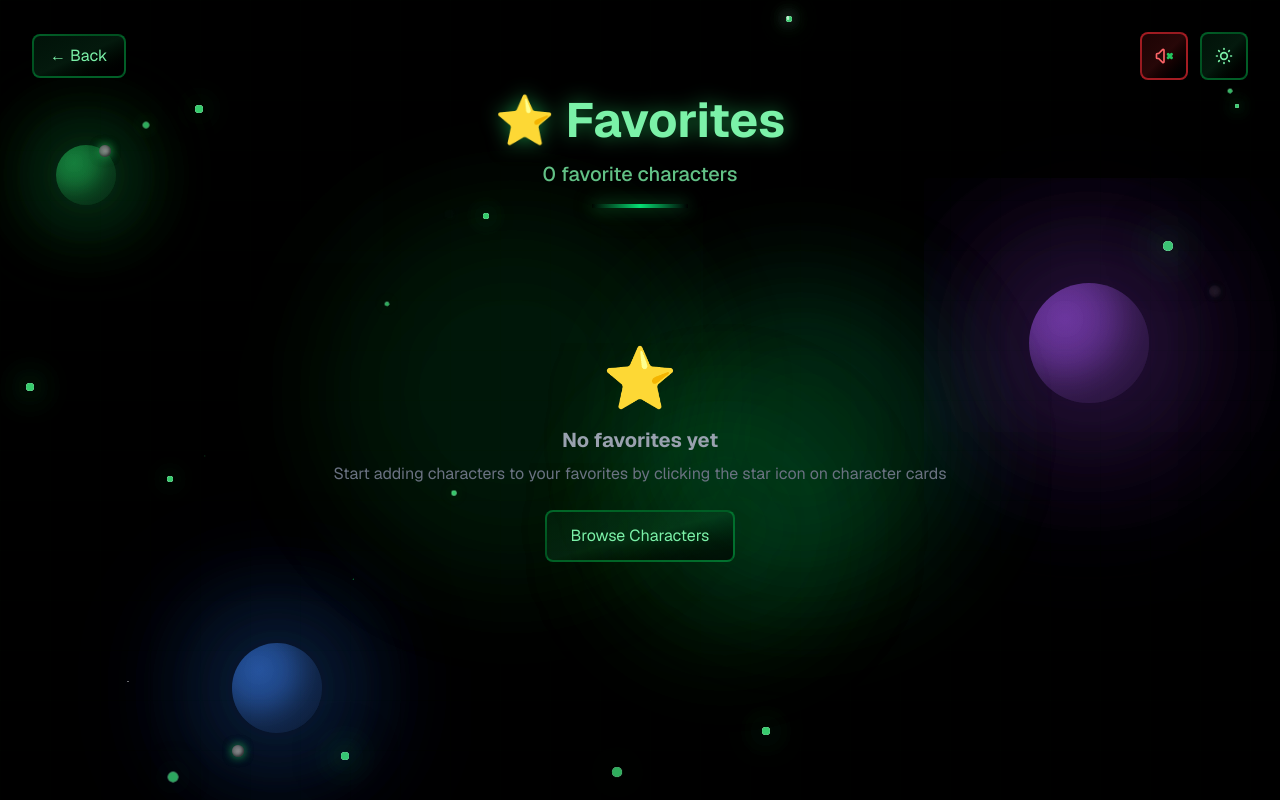
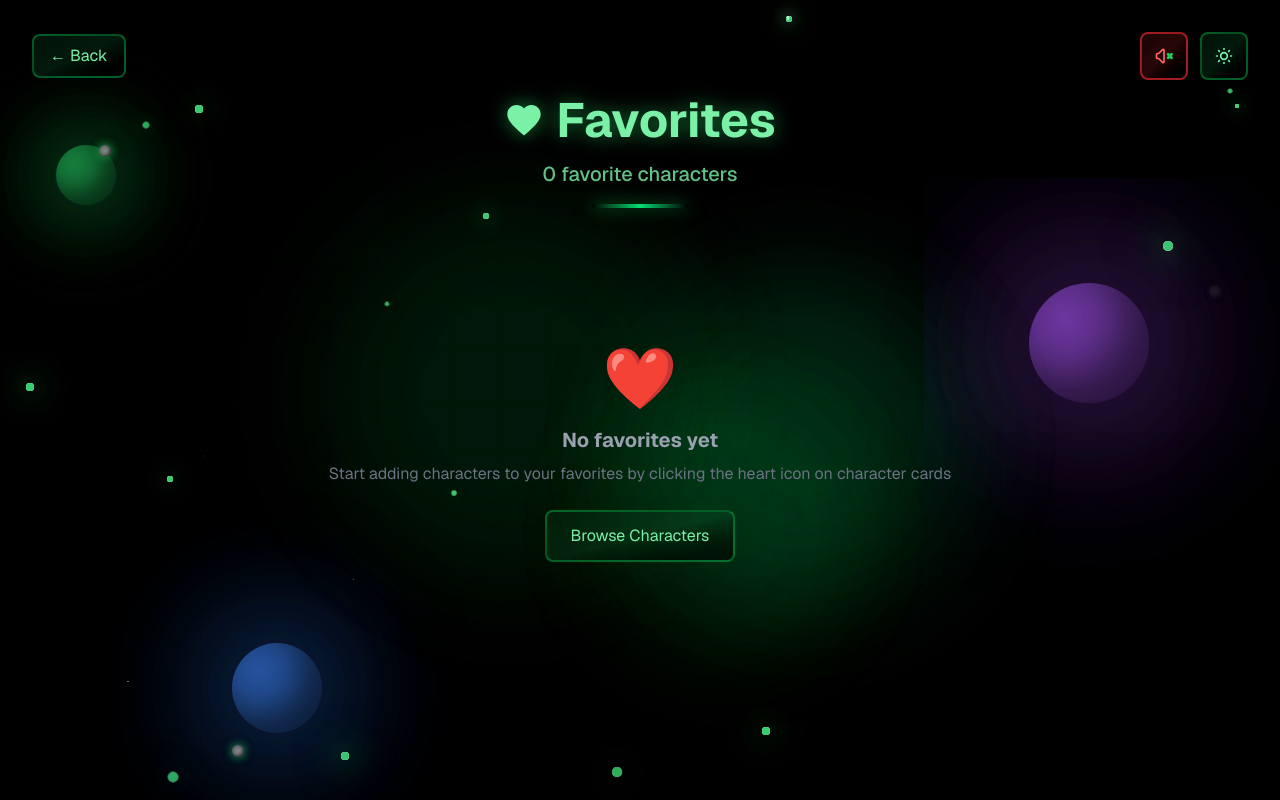
Before and after one commit to VanZio/rickandmorty-character-char-library, a Next.js app: page /favorites in a window 1280 px wide. Built offline with nearby package versions, Linux system fonts and the light colour scheme.

Commit message:
update favorites UI

```diff
--- a/app/favorites/page.tsx
+++ b/app/favorites/page.tsx
@@ -116,8 +116,11 @@ export default function FavoritesPage() {
         </div>
 
         <header className="mb-12 text-center">
-          <h1 className="mb-4 text-4xl font-bold text-green-300 drop-shadow-[0_0_10px_rgba(34,197,94,0.6)] sm:text-5xl">
-            ⭐ Favorites
+          <h1 className="mb-4 flex items-center justify-center gap-3 text-4xl font-bold text-green-300 drop-shadow-[0_0_10px_rgba(34,197,94,0.6)] sm:text-5xl">
+            <svg className="h-8 w-8 fill-current sm:h-10 sm:w-10" viewBox="0 0 24 24" preserveAspectRatio="xMidYMid meet">
+              <path d="M12 21.35l-1.45-1.32C5.4 15.36 2 12.28 2 8.5 2 5.42 4.42 3 7.5 3c1.74 0 3.41.81 4.5 2.09C13.09 3.81 14.76 3 16.5 3 19.58 3 22 5.42 22 8.5c0 3.78-3.4 6.86-8.55 11.54L12 21.35z" />
+            </svg>
+            Favorites
           </h1>
           <p className="text-lg text-green-300/80 sm:text-xl font-medium">
             {characters.length} favorite {characters.length !== 1 ? "characters" : "character"}
@@ -127,9 +130,9 @@ export default function FavoritesPage() {
 
         {characters.length === 0 ? (
           <EmptyState
-            icon="⭐"
+            icon="❤️"
             title="No favorites yet"
-            message="Start adding characters to your favorites by clicking the star icon on character cards"
+            message="Start adding characters to your favorites by clicking the heart icon on character cards"
             actionLabel="Browse Characters"
             onAction={() => window.location.href = "/"}
           />
--- a/app/globals.css
+++ b/app/globals.css
@@ -425,9 +425,9 @@ body:not(.dark) ::-webkit-scrollbar-thumb:hover {
   animation: favoritePulse 0.6s cubic-bezier(0.34, 1.56, 0.64, 1);
 }
 
-.favorite-star {
-  filter: drop-shadow(0 0 8px rgba(234, 179, 8, 0.8));
-  animation: starPop 0.6s cubic-bezier(0.34, 1.56, 0.64, 1);
+.favorite-heart {
+  filter: drop-shadow(0 0 8px rgba(34, 197, 94, 0.8));
+  animation: heartPop 0.6s cubic-bezier(0.34, 1.56, 0.64, 1);
 }
 
 @keyframes favoritePulse {
@@ -448,40 +448,40 @@ body:not(.dark) ::-webkit-scrollbar-thumb:hover {
   }
 }
 
-@keyframes starPop {
+@keyframes heartPop {
   0% {
     transform: scale(1);
-    filter: drop-shadow(0 0 8px rgba(234, 179, 8, 0.8));
+    filter: drop-shadow(0 0 8px rgba(34, 197, 94, 0.8));
   }
   25% {
     transform: scale(1.4);
-    filter: drop-shadow(0 0 15px rgba(234, 179, 8, 1)) drop-shadow(0 0 25px rgba(234, 179, 8, 0.6));
+    filter: drop-shadow(0 0 15px rgba(34, 197, 94, 1)) drop-shadow(0 0 25px rgba(34, 197, 94, 0.6));
   }
   50% {
     transform: scale(1.6);
-    filter: drop-shadow(0 0 20px rgba(234, 179, 8, 1)) drop-shadow(0 0 35px rgba(234, 179, 8, 0.8));
+    filter: drop-shadow(0 0 20px rgba(34, 197, 94, 1)) drop-shadow(0 0 35px rgba(34, 197, 94, 0.8));
   }
   75% {
     transform: scale(1.2);
-    filter: drop-shadow(0 0 12px rgba(234, 179, 8, 0.9)) drop-shadow(0 0 20px rgba(234, 179, 8, 0.5));
+    filter: drop-shadow(0 0 12px rgba(34, 197, 94, 0.9)) drop-shadow(0 0 20px rgba(34, 197, 94, 0.5));
   }
   100% {
     transform: scale(1);
-    filter: drop-shadow(0 0 8px rgba(234, 179, 8, 0.8));
+    filter: drop-shadow(0 0 8px rgba(34, 197, 94, 0.8));
   }
 }
 
 .favorite-sparkle {
   width: 6px;
   height: 6px;
-  background: radial-gradient(circle, rgba(234, 179, 8, 1) 0%, rgba(234, 179, 8, 0) 100%);
+  background: radial-gradient(circle, rgba(34, 197, 94, 1) 0%, rgba(34, 197, 94, 0) 100%);
   border-radius: 50%;
   position: absolute;
   top: 50%;
   left: 50%;
   transform: translate(-50%, -50%);
   animation: sparkleOut 0.6s ease-out forwards;
-  box-shadow: 0 0 10px rgba(234, 179, 8, 0.8);
+  box-shadow: 0 0 10px rgba(34, 197, 94, 0.8);
 }
 
 @keyframes sparkleOut {
--- a/app/page.tsx
+++ b/app/page.tsx
@@ -38,9 +38,12 @@ export default function Home() {
               <Link
                 href="/favorites"
                 prefetch={false}
-                className="cartoon-hover rounded-lg border-2 border-yellow-500/40 bg-gradient-to-br from-yellow-950/40 via-yellow-900/30 to-black/60 px-4 py-2 text-yellow-300 transition-all hover:border-yellow-400 hover:bg-gradient-to-br hover:from-yellow-950/60 hover:via-yellow-900/40 hover:to-black/80 hover:shadow-[0_0_15px_rgba(234,179,8,0.4)]"
+                className="cartoon-hover flex items-center gap-2 rounded-lg border-2 border-green-500/40 bg-gradient-to-br from-green-950/40 via-green-900/30 to-black/60 px-4 py-2 text-green-300 transition-all hover:border-green-400 hover:bg-gradient-to-br hover:from-green-950/60 hover:via-green-900/40 hover:to-black/80 hover:shadow-[0_0_15px_rgba(34,197,94,0.4)]"
               >
-                ⭐ Favorites
+                <svg className="h-5 w-5 fill-current" viewBox="0 0 24 24" preserveAspectRatio="xMidYMid meet">
+                  <path d="M12 21.35l-1.45-1.32C5.4 15.36 2 12.28 2 8.5 2 5.42 4.42 3 7.5 3c1.74 0 3.41.81 4.5 2.09C13.09 3.81 14.76 3 16.5 3 19.58 3 22 5.42 22 8.5c0 3.78-3.4 6.86-8.55 11.54L12 21.35z" />
+                </svg>
+                Favorites
               </Link>
             </div>
             <div className="flex items-center gap-3">
--- a/components/CharacterCard.tsx
+++ b/components/CharacterCard.tsx
@@ -83,18 +83,18 @@ function CharacterCard({ character }: CharacterCardProps) {
           <div className="relative flex-shrink-0 z-20 w-8 h-8 flex items-center justify-center overflow-visible">
             <button
               onClick={handleFavoriteClick}
-              className={`flex-shrink-0 text-yellow-400 hover:text-yellow-300 transition-colors w-8 h-8 flex items-center justify-center p-1 ${
+              className={`flex-shrink-0 text-green-400 hover:text-green-300 transition-colors w-8 h-8 flex items-center justify-center p-1 ${
                 isAnimating ? "favorite-animate" : ""
               }`}
               aria-label={isFavorite(character.id) ? "Remove from favorites" : "Add to favorites"}
             >
               {isFavorite(character.id) ? (
-                <svg className="h-5 w-5 fill-current favorite-star" viewBox="0 0 20 20" preserveAspectRatio="xMidYMid meet">
-                  <path d="M10 15l-5.878 3.09 1.123-6.545L.489 6.91l6.572-.955L10 0l2.939 5.955 6.572.955-4.756 4.635 1.123 6.545z" />
+                <svg className="h-5 w-5 fill-current favorite-heart" viewBox="0 0 24 24" preserveAspectRatio="xMidYMid meet">
+                  <path d="M12 21.35l-1.45-1.32C5.4 15.36 2 12.28 2 8.5 2 5.42 4.42 3 7.5 3c1.74 0 3.41.81 4.5 2.09C13.09 3.81 14.76 3 16.5 3 19.58 3 22 5.42 22 8.5c0 3.78-3.4 6.86-8.55 11.54L12 21.35z" />
                 </svg>
               ) : (
-                <svg className="h-5 w-5 fill-none stroke-current" viewBox="0 0 20 20" preserveAspectRatio="xMidYMid meet" style={{ strokeWidth: 1.2 }}>
-                  <path strokeLinecap="round" strokeLinejoin="round" d="M11.049 2.927c.3-.921 1.603-.921 1.902 0l1.519 4.674a1 1 0 00.95.69h4.915c.969 0 1.371 1.24.588 1.81l-3.976 2.888a1 1 0 00-.363 1.118l1.518 4.674c.3.922-.755 1.688-1.538 1.118l-3.976-2.888a1 1 0 00-1.176 0l-3.976 2.888c-.783.57-1.838-.197-1.538-1.118l1.518-4.674a1 1 0 00-.363-1.118l-3.976-2.888c-.784-.57-.38-1.81.588-1.81h4.914a1 1 0 00.951-.69l1.519-4.674z" />
+                <svg className="h-5 w-5 fill-none stroke-current" viewBox="0 0 24 24" preserveAspectRatio="xMidYMid meet" style={{ strokeWidth: 1.5 }}>
+                  <path strokeLinecap="round" strokeLinejoin="round" d="M12 21.35l-1.45-1.32C5.4 15.36 2 12.28 2 8.5 2 5.42 4.42 3 7.5 3c1.74 0 3.41.81 4.5 2.09C13.09 3.81 14.76 3 16.5 3 19.58 3 22 5.42 22 8.5c0 3.78-3.4 6.86-8.55 11.54L12 21.35z" />
                 </svg>
               )}
             </button>
```
